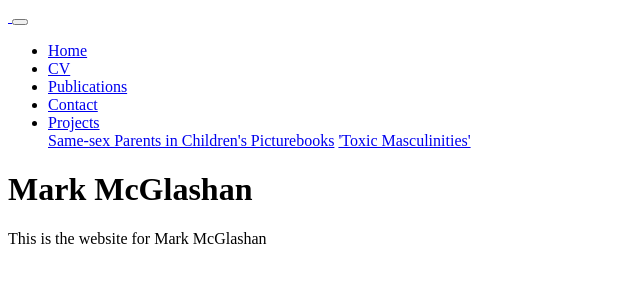
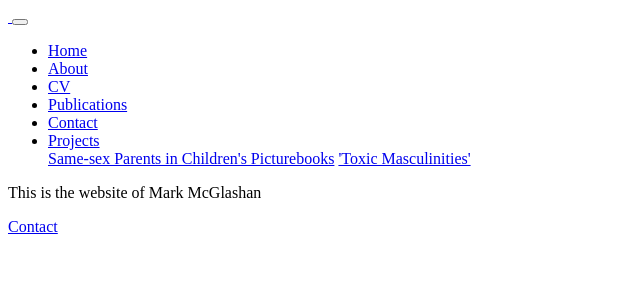
Before and after one commit to MarkMcGlashan/MarkMcGlashan.github.io, a plain HTML site: page index.html in a window 1280 px wide. Shown: the whole page, without its empty margins (0-640 px from the left). Drawn offline with Linux system fonts and the light colour scheme.

Commit message:
Update index.html
added about area

```diff
--- a/index.html
+++ b/index.html
@@ -4,7 +4,7 @@
     <title>Mark McGlashan</title>
   </head>
 
-	<!-- Header Area -->
+  <!-- Header Area -->
   <header class="default-header">
     <nav class="navbar navbar-expand-lg navbar-light">
       <div class="container">
@@ -17,7 +17,8 @@
 
           <div class="collapse navbar-collapse justify-content-end align-items-center" id="navbarSupportedContent">
             <ul class="navbar-nav">
-            <li><a href="#home">Home</a></li>
+            <li><a href="#Home">Home</a></li>
+	    <li><a href="#About">About</a></li>
             <li><a href="#CV">CV</a></li>
             <li><a href="#Publications">Publications</a></li>
             <li><a href="#Contact">Contact</a></li>
@@ -38,11 +39,19 @@
   </header>
   <!-- Header Area -->
 
-  <!-- Body Area -->
-  <body>
-    <h1>Mark McGlashan</h1>
-    <p>This is the website for Mark McGlashan</p>
-  </body>
-  <!-- Body Area -->
+	<!-- Start About Area -->
+	<section class="about-area">
+		<div class="container-fluid">
+			<div class="row justify-content-end align-items-center d-flex no-padding">
+				<div class="col-lg-6 about-left mt-70">
+					<p>This is the website of Mark McGlashan</p>
+					<div class="buttons">
+						<a href="#" class="about-btn text-uppercase primary-border circle">Contact</a>
+					</div>
+				</div>
+			</div>
+		</div>
+	</section>
+	<!-- End About Area -->
 
 </html>
```
